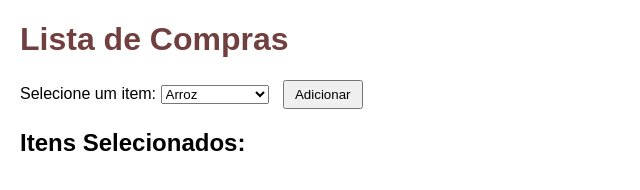
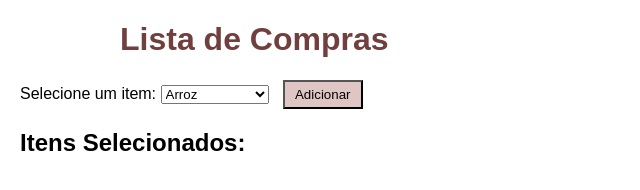
Before and after one commit to Anaclarasilv/lista-de-compras-trabalho, a plain HTML site: page index.html in a window 1280 px wide. Shown: the whole page, without its empty margins (0-640 px from the left). Drawn offline with Linux system fonts and the light colour scheme.

Commit message:
Update style.css

```diff
--- a/style.css
+++ b/style.css
@@ -4,11 +4,13 @@ body{
 }
 h1{
     color: #723f3f;
+    margin-left: 100px;
 }
 
 button{
     margin-left: 10px;
     padding: 5px 10px;
+    background-color: #e0c5c5;
 
 }
 
```
